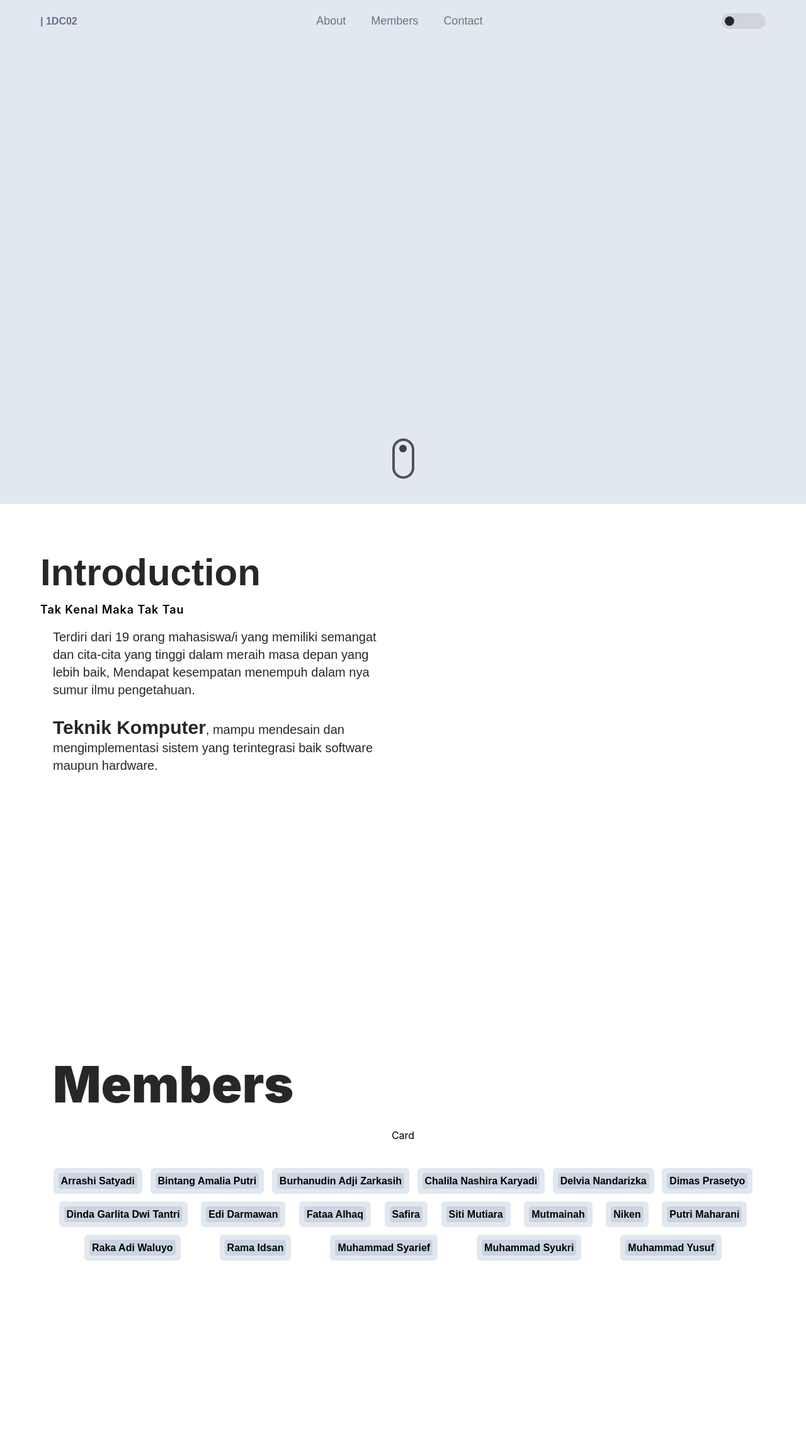
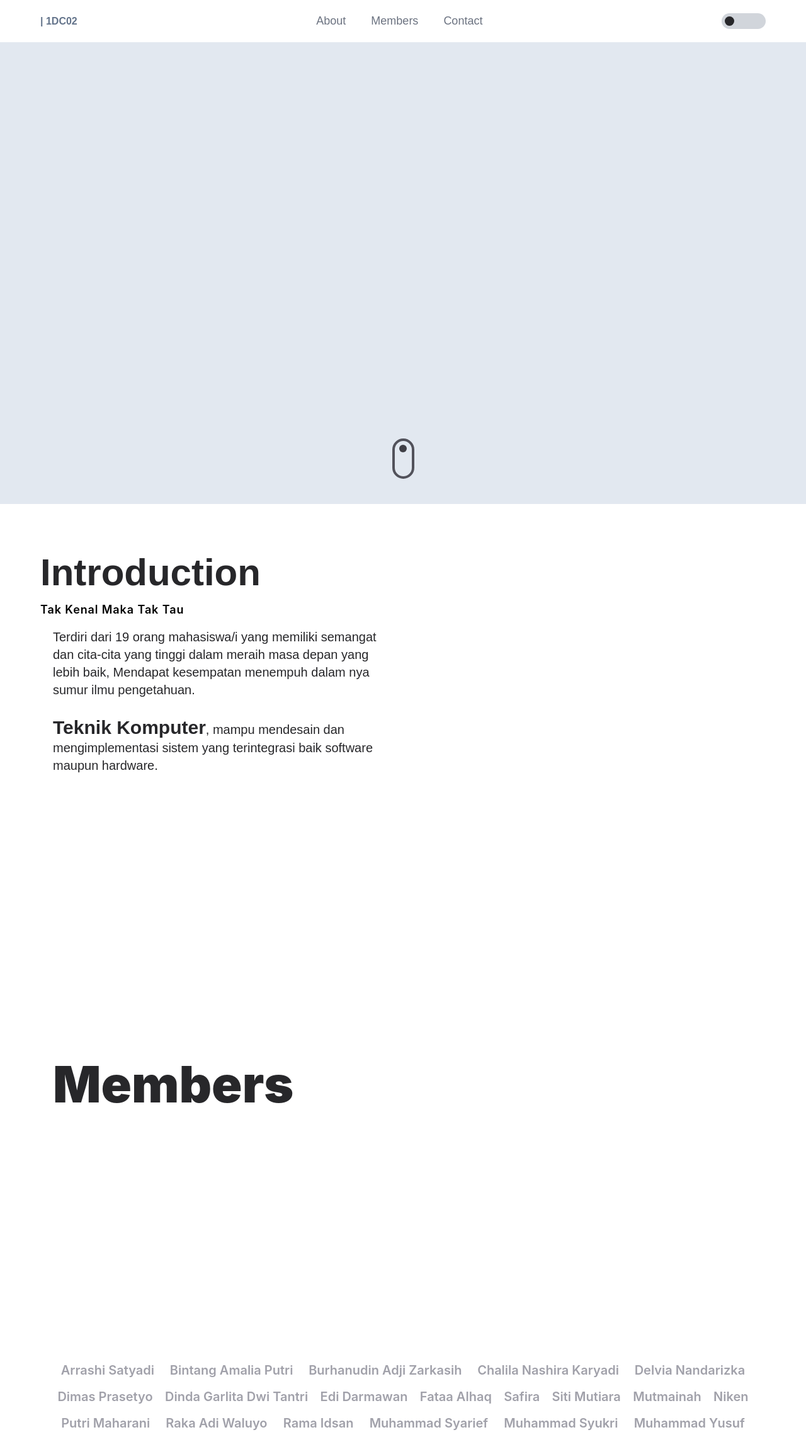
Before and after one commit to DSQL-MONGKEY/class-profile, a React (Vite) app: page / in a window 1280 px wide. Shown: the top 2308 px of the page at 63% size. Built offline with nearby package versions, Linux system fonts and the light colour scheme.

Commit message:
Members feature has been created

```diff
--- a/package.json
+++ b/package.json
@@ -16,6 +16,7 @@
     "react-content-loader": "^6.2.1",
     "react-dom": "^18.2.0",
     "react-router-dom": "^6.13.0",
+    "react-select": "^5.7.3",
     "typed.js": "^2.0.16"
   },
   "devDependencies": {
--- a/src/components/About.jsx
+++ b/src/components/About.jsx
@@ -5,7 +5,7 @@ import { fadeIn, textVariant } from "../utils/motion"
 
 export const About = () => {
    return (
-      <section className={`${styles.section} ${styles.padding} bg-white dark:bg-gray-500`} id="about">
+      <section className={`${styles.section} ${styles.padding} bg-white dark:bg-midnight`} id="about">
          <motion.div variants={textVariant(0.5)}>
             <p className={`${styles.sectionHeadText} font-poppins text-zinc-800 dark:text-slate-200`}>
                Introduction
--- a/src/components/Card.jsx
+++ b/src/components/Card.jsx
@@ -1,15 +1,35 @@
 import PropTypes from 'prop-types'
+import { styles } from '../style'
 
-export const Card = ({ members, index }) => {
+export const Card = ({ items, name }) => {
 
+  const nameSelected = () => (
+    items.filter((item) => item.name == name).map((named, i) => (
+      <div key={i} className=''>
+        <img
+        src={named.img}
+        alt={named.name}
+        className={styles.imgStyle}
+        loading='lazy' />
+        <p className={`text-zinc-700 dark:text-slate-300 text-center text-xl font-bold mt-10`}>
+          {named.tagline}
+        </p>
+      </div>
+    ))
+  )
 
   return (
-    <div>Card</div>
+    <div className={`w-[350px] h-[350px] flex flex-col gap-2 justify-center items-center`}>
+      <div className={`image-card`}>
+        {nameSelected()}
+      </div>
+    </div>
   )
 }
 
 
+
 Card.propTypes = {
-   members: PropTypes.array,
-   index: PropTypes.number
+    items: PropTypes.array,
+    name: PropTypes.string
 }
--- a/src/components/Members.jsx
+++ b/src/components/Members.jsx
@@ -1,44 +1,51 @@
 import { motion } from "framer-motion"
-import { useState } from "react"
 
 import { styles } from "../style"
 import { Card } from "./Card"
 import { textVariant } from "../utils/motion"
 import { members } from "../constants"
+import { SelectBox } from "./SelectBox"
+import { useState } from "react"
 
 export const Members = () => {
-  const [Index, setIndex] = useState("")
+  const [currentName, setCurrentName] = useState('')
+  const buttonHandling = (e) => {
+    console.log(e.target.value)
+    setCurrentName(e.target.value)
+  }
+
+
   return (
-      <section className={`${styles.section} ${styles.padding} bg-white dark:bg-gray-500`}>
+      <section className={`${styles.sectionAuto} ${styles.padding} bg-white dark:bg-halfnight`}>
           <motion.p
           variants={textVariant()}
           className={`${styles.heroHeadText} m-5 text-zinc-800 dark:text-slate-200`}>
             Members
           </motion.p>
 
-        <div className={`flex flex-col gap-10 justify-center items-center`}>
-          <Card/>
+        <div className={`flex justify-center items-center`}>
+          <Card items={members} name={currentName} />
         </div>
         {window.screen.width <= 640
         ?
         <div>
-          <select name="members" id="members" className="text-center" >
-            {members.map((member, index) => (
-              <option value={member.name} key={index}>
-                {member.name}
-              </option>
-            ))}
-          </select>
+          <SelectBox items={members} />
         </div>
         :
-        <div className={`flex flex-wrap gap-3 sm:justify-evenly my-5 p-5`}>
-          {members.map((member, index) => (
-            <button key={index} className={`p-2 bg-slate-200 dark:bg-zinc-600 rounded-md`}>
-              <span className="p-1 bg-slate-300 dark:bg-gray-700 dark:text-slate-300 font-bold font-poppins rounded">
+        <div className={`flex flex-wrap gap-3 sm:justify-evenly p-5 rounded-full font-semibold`}>
+          {
+            members.map((member, i) => (
+              <button
+              key={i}
+              id={member.name}
+              value={member.name}
+              onClick={buttonHandling}
+              className={`text-zinc-400 text-[20px] hover:text-cyan-500 focus:text-pink-500`}
+              >
                 {member.name}
-              </span>
-            </button>
-          ))}
+              </button>
+            ))
+          }
         </div>
         }
       </section>
--- a/src/components/Navbar.jsx
+++ b/src/components/Navbar.jsx
@@ -14,7 +14,7 @@ export const Navbar = ({ darkTheme, setDarkTheme }) => {
    return (
       <>
          <nav
-            className={`${styles.paddingX} w-full flex items-center py-5 fixed top-0 z-20 font-poppins font-semibold`}>
+            className={`${styles.paddingX} w-full flex items-center py-5 fixed top-0 z-20 font-poppins font-semibold bg-white dark:bg-halfnight`}>
             <div className='w-full flex justify-between items-center max-w-7xl mx-auto'>
                <Link
                   to='/'
--- /dev/null
+++ b/src/components/SelectBox.jsx
@@ -0,0 +1,19 @@
+import Select from "react-select"
+import PropTypes from 'prop-types'
+
+export const SelectBox = ({ items }) => {
+   return (
+      <>
+         <Select
+         className="basic-single"
+         classNamePrefix="select"
+         defaultValue={items.name}
+         options={items.name}
+         />
+      </>
+  )
+}
+
+SelectBox.propTypes = {
+   items: PropTypes.any
+}
--- a/src/constants.js
+++ b/src/constants.js
@@ -1,4 +1,4 @@
-import { arrashi, bintang, burhan, chalila, delvia, dimas, dinda, edi, fata, fira, mutiara, mutmainah, niken, putri, raka, rama, syarif, yusuf } from "./assets";
+import { arrashi, bintang, burhan, chalila, delvia, dimas, dinda, edi, fata, fira, mutiara, mutmainah, niken, putri, raka, rama, syarif, syukri, yusuf } from "./assets";
 
 export const navLinks = [
    {
@@ -18,97 +18,97 @@ export const navLinks = [
 export const members = [
    {
       name: 'Arrashi Satyadi',
-      motto: 'Yang penting cuan',
+      tagline: 'Yang penting cuan',
       img: arrashi
    },
    {
       name: 'Bintang Amalia Putri',
-      motto: 'Iyaa bener...he,em',
+      tagline: 'Iyaa bener...he,em',
       img: bintang
    },
    {
       name: 'Burhanudin Adji Zarkasih',
-      motto: 'Iyaa bener...he,em',
+      tagline: 'Emang iya?',
       img: burhan
    },
    {
       name: 'Chalila Nashira Karyadi',
-      motto: 'Iyaa bener...he,em',
+      tagline: 'Iyaa bener...he,em',
       img: chalila
    },
    {
       name: 'Delvia Nandarizka',
-      motto: 'Iyaa bener...he,em',
+      tagline: 'Iyaa bener...he,em',
       img: delvia
    },
    {
       name: 'Dimas Prasetyo',
-      motto: 'Iyaa bener...he,em',
+      tagline: 'Iyaa bener...he,em',
       img: dimas
    },
    {
       name: 'Dinda Garlita Dwi Tantri',
-      motto: 'Iyaa bener...he,em',
+      tagline: 'Iyaa bener...he,em',
       img: dinda
    },
    {
       name: 'Edi Darmawan',
-      motto: 'Iyaa bener...he,em',
+      tagline: 'Iyaa bener...he,em',
       img: edi
    },
    {
       name: 'Fataa Alhaq',
-      motto: 'Iyaa bener...he,em',
+      tagline: 'Iyaa bener...he,em',
       img: fata
    },
    {
       name: 'Safira',
-      motto: 'Iyaa bener...he,em',
+      tagline: 'Iyaa bener...he,em',
       img: fira
    },
    {
       name: 'Siti Mutiara',
-      motto: 'Iyaa bener...he,em',
+      tagline: 'Iyaa bener...he,em',
       img: mutiara
    },
    {
       name: 'Mutmainah',
-      motto: 'Iyaa bener...he,em',
+      tagline: 'Iyaa bener...he,em',
       img: mutmainah
    },
    {
       name: 'Niken',
-      motto: 'Iyaa bener...he,em',
+      tagline: 'Iyaa bener...he,em',
       img: niken
    },
    {
       name: 'Putri Maharani',
-      motto: 'Iyaa bener...he,em',
+      tagline: 'Iyaa bener...he,em',
       img: putri
    },
    {
       name: 'Raka Adi Waluyo',
-      motto: 'Iyaa bener...he,em',
+      tagline: 'Iyaa bener...he,em',
       img: raka
    },
    {
       name: 'Rama Idsan',
-      motto: 'Iyaa bener...he,em',
+      tagline: 'Iyaa bener...he,em',
       img: rama
    },
    {
       name: 'Muhammad Syarief',
-      motto: 'Iyaa bener...he,em',
+      tagline: 'Iyaa bener...he,em',
       img: syarif
    },
    {
       name: 'Muhammad Syukri',
-      motto: 'Iyaa bener...he,em',
-      img: bintang
+      tagline: 'Iyaa bener...he,em',
+      img: syukri
    },
    {
       name: 'Muhammad Yusuf',
-      motto: 'Iyaa bener...he,em',
+      tagline: 'Iyaa bener...he,em',
       img: yusuf
    },
 ]
--- a/src/style.js
+++ b/src/style.js
@@ -9,11 +9,14 @@ const styles = {
    "text-[#dfd9ff] font-medium lg:text-[30px] sm:text-[26px] xs:text-[20px] text-[16px] lg:leading-[40px]",
 
    section:"w-full h-screen mx-auto py-20",
+   sectionAuto:"w-full h-auto mx-auto py-20",
 
    sectionHeadText:
    "text-white font-black md:text-[60px] sm:text-[50px] xs:text-[40px] text-[30px]",
    sectionSubText:
-   "sm:text-[18px] text-[14px] text-secondary uppercase tracking-wider",
+   "sm:text-[18px] text-[14px] dark:text-cyan-300 uppercase tracking-wider",
+
+   imgStyle: "w-[2500x] h-[250px] rounded-[500px] "
 };
 
 export { styles };
--- a/tailwind.config.js
+++ b/tailwind.config.js
@@ -7,7 +7,12 @@ export default {
     "./src/**/*.{js,ts,jsx,tsx}",
   ],
   theme: {
-    extend: {},
+    extend: {
+      colors: {
+        'midnight': '#18122B',
+        'halfnight': '#393053'
+      }
+    },
   },
   plugins: [],
 }
```
Also changed, not shown: 1 other file (tests, documents, lock files or other folders).
